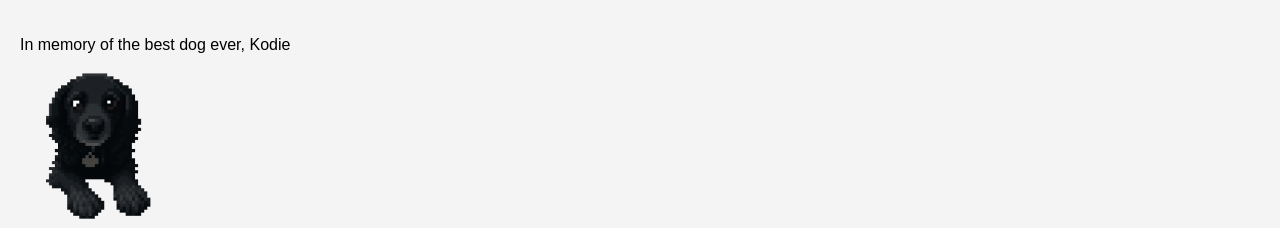
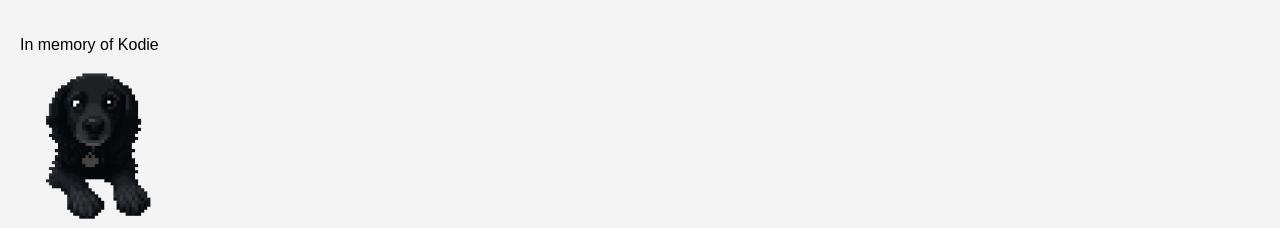
Before and after one commit to Nasser-Mohammed/Nasser-Mohammed.github.io, a Jekyll site: the page _pages/programs-simulations/Population-Model/index.html, which Jekyll copies as it is, in a window 1280 px wide. Shown: the top 228 px of the page. Built offline with Jekyll 4.4.1, drawn with Linux system fonts in a browser that asks for light colours.

Commit message:
Add files via upload

```diff
--- a/_pages/programs-simulations/Population-Model/index.html
+++ b/_pages/programs-simulations/Population-Model/index.html
@@ -7,7 +7,7 @@
   <script src="https://cdn.jsdelivr.net/npm/chart.js"></script>
 </head>
 <body>
-  <p>In memory of the best dog ever, Kodie</p>
+  <p>In memory of Kodie</p>
   <img src="kodie.png" alt="Kodie" width="150" height="150">
   <div class="wrapper">
     <h1>Competitive Population Simulation</h1>
--- a/_pages/programs-simulations/Population-Model/main.js
+++ b/_pages/programs-simulations/Population-Model/main.js
@@ -14,6 +14,10 @@
 let beta = 0.01;
 let gamma = 0.1;
 let delta = 0.005;
+
+
+let prey_reintro = 0
+let predator_reintro = 0
 
 
 animalImages.bunny.src = "bunny.png";
@@ -295,6 +299,7 @@
 
 
 function simulateStep(prey, predator) {
+
   const db = alpha * prey - beta * prey * predator;
   const dp = delta * prey * predator - gamma * predator;
 
```
